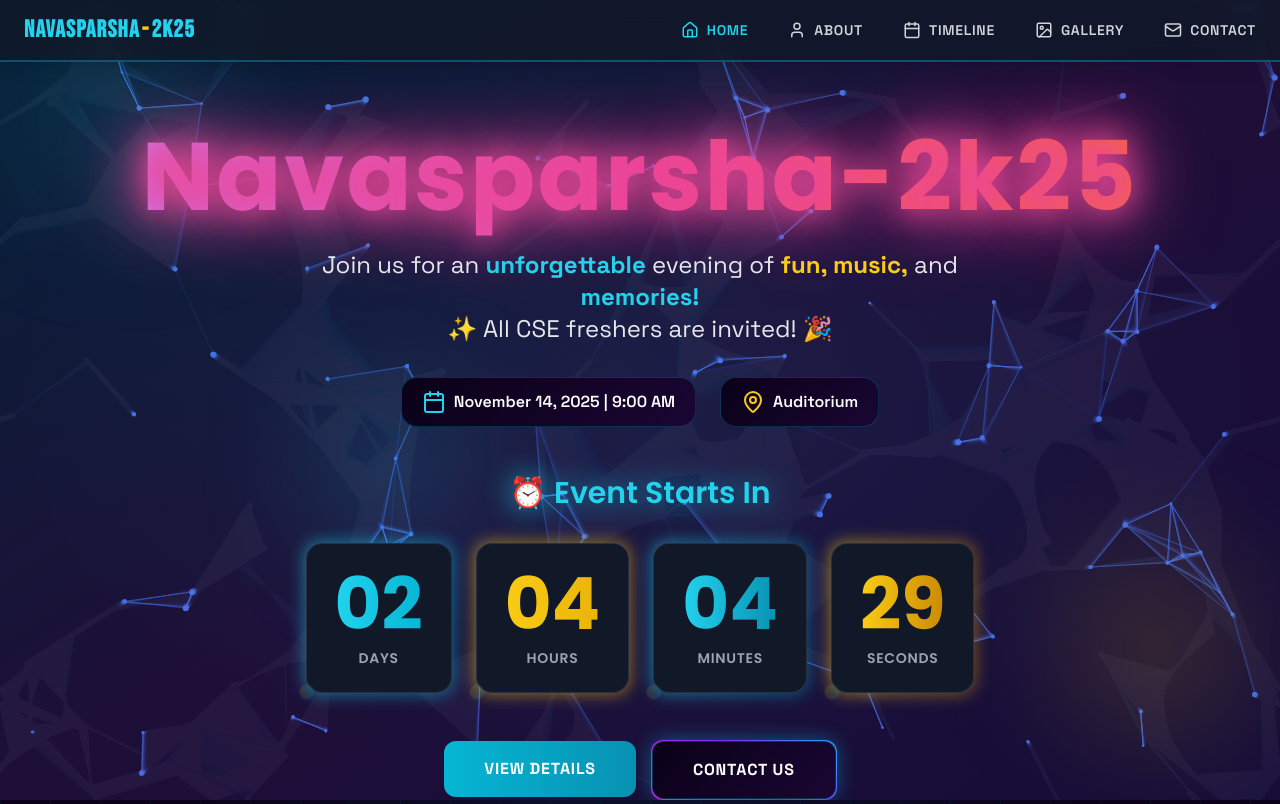
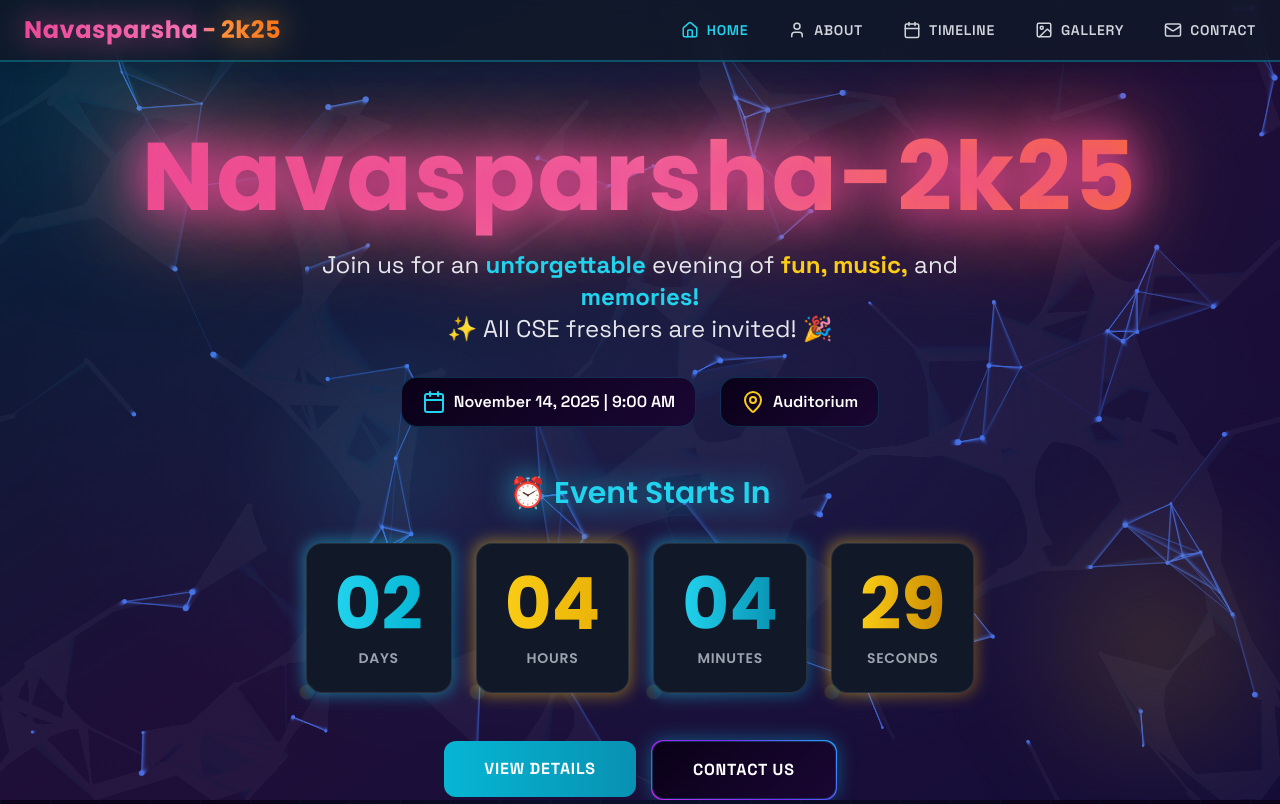
Before and after one commit to ItsVikasA/Freshers, a Next.js app: page / in a window 1280 px wide. Shown: the top 804 px of the page. Built offline with nearby package versions, Linux system fonts and the light colour scheme.

Commit message:
Apply vibrant pink-orange gradient colors

```diff
--- a/src/components/Hero.tsx
+++ b/src/components/Hero.tsx
@@ -97,7 +97,7 @@ const Hero = () => {
             animate={{ opacity: 1, y: 0 }}
             transition={{ delay: 0.2 }}
           >
-            <span className="bg-gradient-to-r from-purple-400 via-pink-500 to-orange-500 bg-clip-text text-transparent neon-text" style={{ textShadow: '0 0 30px #EC4899, 0 0 60px #EC4899, 0 0 90px #EC4899' }}>
+            <span className="bg-gradient-to-r from-pink-500 via-pink-400 to-orange-500 bg-clip-text text-transparent neon-text" style={{ textShadow: '0 0 40px #EC4899, 0 0 80px #EC4899, 0 0 120px #FB923C' }}>
               Navasparsha-2k25
             </span>
           </motion.h1>
--- a/src/components/Navbar.tsx
+++ b/src/components/Navbar.tsx
@@ -22,10 +22,10 @@ const Navbar = () => {
         <div className="container mx-auto px-6 py-3.5">
           <div className="flex items-center justify-between">
             {/* Logo */}
-            <div className="flex items-center gap-0.5">
-              <span className="text-xl md:text-2xl font-bold font-bebas tracking-wider text-cyan-400">Navasparsha</span>
-              <span className="text-xl md:text-2xl font-bold font-bebas tracking-wider text-yellow-400">-</span>
-              <span className="text-xl md:text-2xl font-bold font-bebas tracking-wider text-cyan-400">2k25</span>
+            <div className="flex items-center gap-1">
+              <span className="text-2xl font-bold font-orbitron tracking-wide bg-gradient-to-r from-pink-500 to-pink-400 bg-clip-text text-transparent drop-shadow-[0_0_15px_rgba(236,72,153,0.8)]">Navasparsha</span>
+              <span className="text-2xl font-bold font-orbitron tracking-wide bg-gradient-to-r from-pink-400 to-orange-400 bg-clip-text text-transparent">-</span>
+              <span className="text-2xl font-bold font-orbitron tracking-wide bg-gradient-to-r from-orange-400 to-orange-500 bg-clip-text text-transparent drop-shadow-[0_0_15px_rgba(251,146,60,0.8)]">2k25</span>
             </div>
 
             {/* Desktop Navigation */}
@@ -61,9 +61,9 @@ const Navbar = () => {
           <div className="flex items-center justify-between">
             {/* Logo */}
             <div className="flex items-center gap-0.5">
-              <span className="text-sm font-bold font-orbitron tracking-wide bg-gradient-to-r from-purple-400 via-pink-500 to-red-500 bg-clip-text text-transparent drop-shadow-[0_0_20px_rgba(236,72,153,0.8)]">Navasparsha</span>
-              <span className="text-sm font-bold font-orbitron tracking-wide text-orange-400 drop-shadow-[0_0_20px_rgba(251,146,60,1)]">-</span>
-              <span className="text-sm font-bold font-orbitron tracking-wide bg-gradient-to-r from-orange-400 to-yellow-500 bg-clip-text text-transparent drop-shadow-[0_0_20px_rgba(251,191,36,0.8)]">2k25</span>
+              <span className="text-sm font-bold font-orbitron tracking-wide bg-gradient-to-r from-pink-500 to-pink-400 bg-clip-text text-transparent drop-shadow-[0_0_15px_rgba(236,72,153,0.8)]">Navasparsha</span>
+              <span className="text-sm font-bold font-orbitron tracking-wide bg-gradient-to-r from-pink-400 to-orange-400 bg-clip-text text-transparent">-</span>
+              <span className="text-sm font-bold font-orbitron tracking-wide bg-gradient-to-r from-orange-400 to-orange-500 bg-clip-text text-transparent drop-shadow-[0_0_15px_rgba(251,146,60,0.8)]">2k25</span>
             </div>
 
             {/* Mobile Menu Button */}
```
Also changed, not shown: public/gallery/f.jpg.
